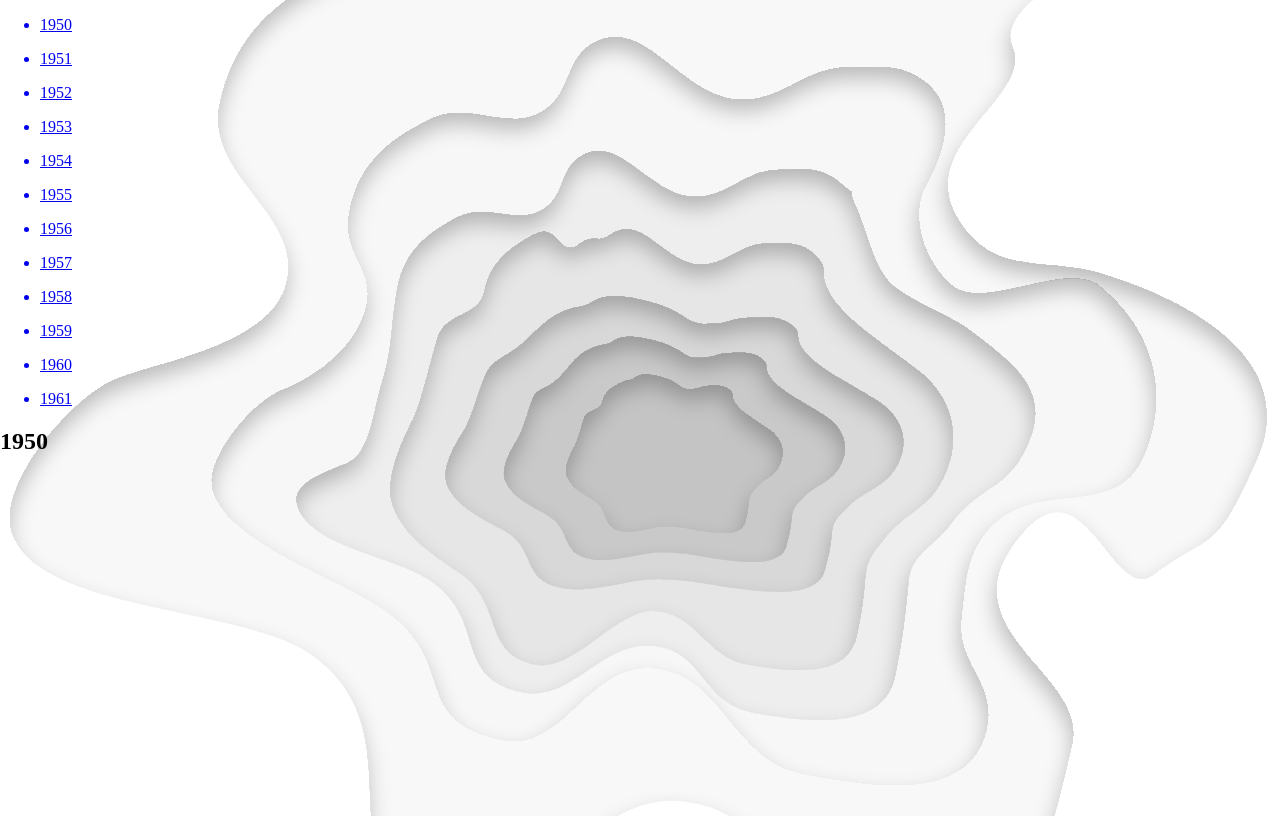
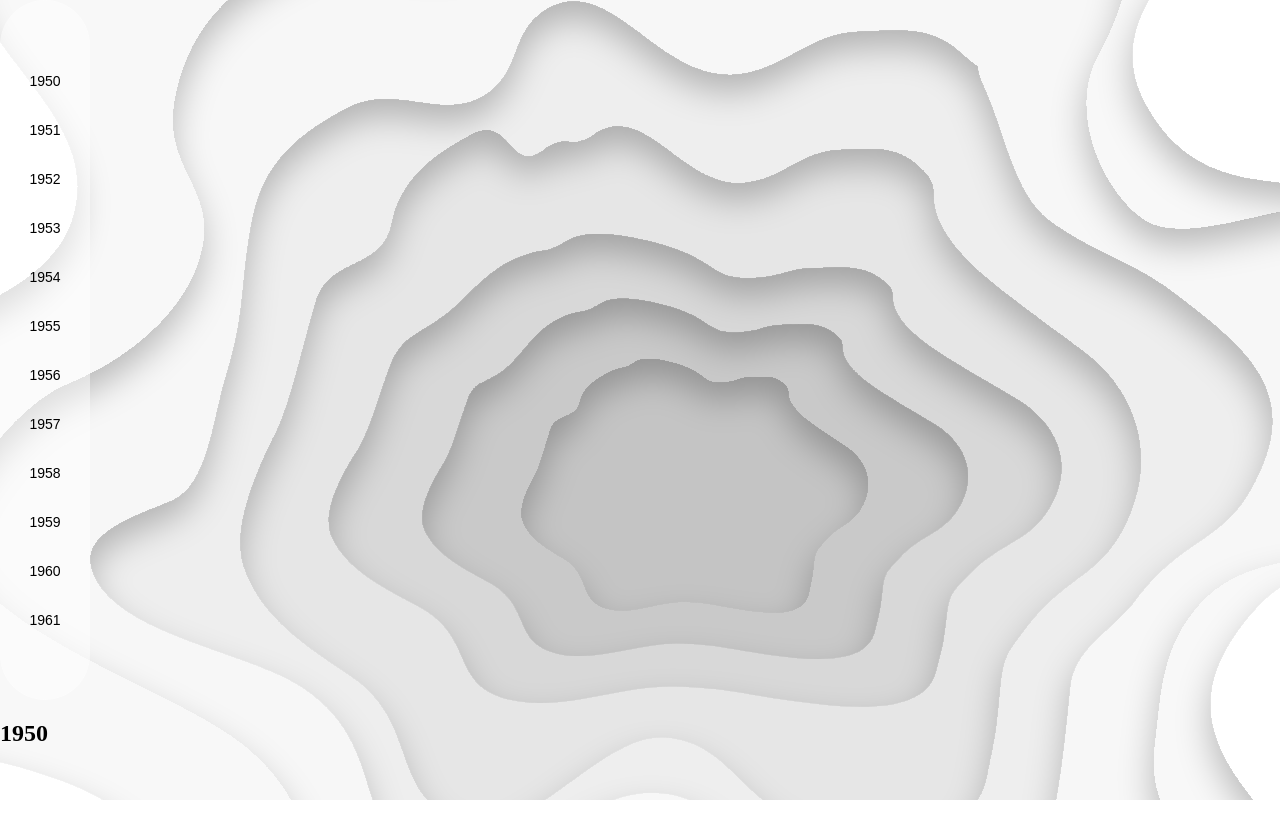
Before and after one commit to dgozen/GRPtimeline, a React (Create React App) app: page / in a window 1280 px wide. Built offline with nearby package versions, Linux system fonts and the light colour scheme; no server answers.

Commit message:
fixed styling of the timeline component

```diff
--- a/src/App.module.css
+++ b/src/App.module.css
@@ -1,6 +1,6 @@
 body {
 	background-image: url(./assets/background.svg);
-	background-size: cover;
+	background-size: 160%;
 	background-position: center, center;
 }
 
--- a/src/component/Timeline/Timeline.js
+++ b/src/component/Timeline/Timeline.js
@@ -5,11 +5,7 @@ import { Link } from "react-router-dom"
 const Timeline = (props) => {
 
     return (
-        <div>
-            <ul className="list">
-                <Link to={props.year} ><li className="listItem">{props.year}</li></Link>
-            </ul>
-        </div>
+                <Link to={props.year} className={style.listItem}><p>{props.year}</p></Link>
     )
 }
 
--- a/src/component/Timeline/Timeline.module.css
+++ b/src/component/Timeline/Timeline.module.css
@@ -0,0 +1,9 @@
+
+.listItem {
+    color: black;
+    list-style-type: none;
+    font-family: "Arial";
+    font-size: 14px;
+    text-decoration: none;
+    line-height: 35px;
+}
--- a/src/component/pages/DefaultLayout/DefaultLayout.js
+++ b/src/component/pages/DefaultLayout/DefaultLayout.js
@@ -1,5 +1,6 @@
 import React from "react"
 import Timeline from "../../Timeline/Timeline"
+import style from "./DefaultLayout.module.css"
 
 
 const timelineData = [
@@ -20,9 +21,11 @@ const timelineData = [
 
 const DefaultLayout = () => {
     return (
-        <div>{timelineData.map(item => (
+        <div className={style.list}>
+            {timelineData.map(item => (
             <Timeline year={item} />
-            ))}</div>
+            ))}
+        </div>
 
     )
 }
--- a/src/component/pages/DefaultLayout/DefaultLayout.module.css
+++ b/src/component/pages/DefaultLayout/DefaultLayout.module.css
@@ -0,0 +1,9 @@
+.list {
+    background: rgba(255, 255, 255, 0.5);
+    border-radius: 45px;
+    width: 90px;
+    height: 600px;
+    text-align: center;
+    padding-top: 50px;
+    padding-bottom: 50px;
+}
```
